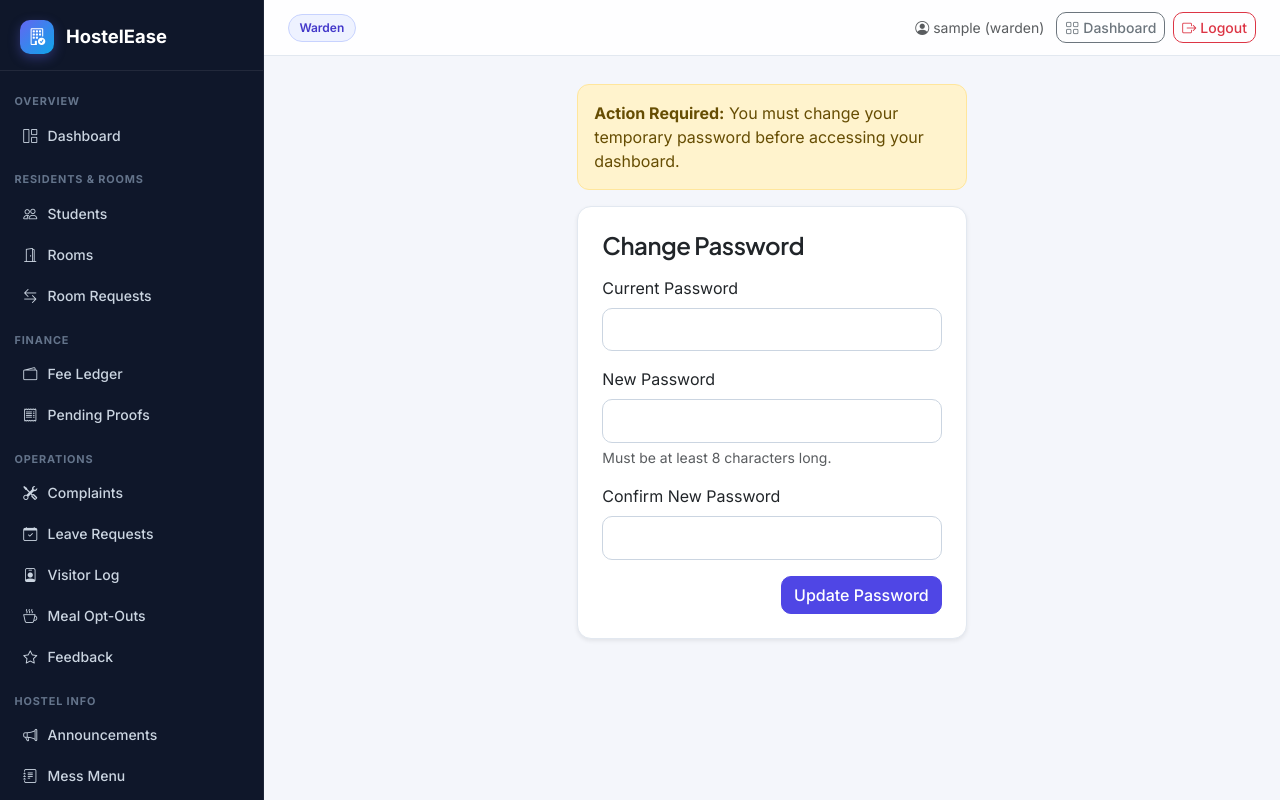
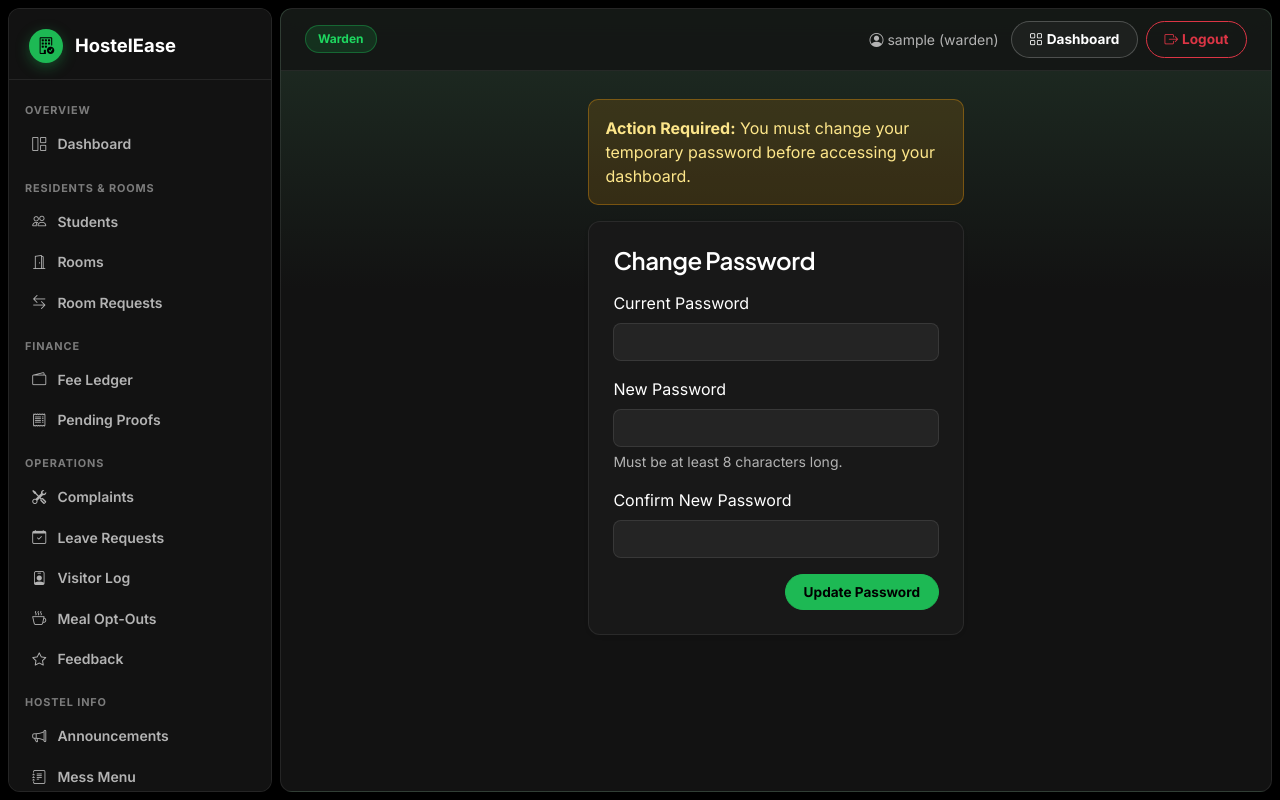
Before and after one commit to i253146-adnan1/HostelEase, a Django app: page /accounts/change-password/ in a window 1280 px wide. Run offline with Django 5.2, Linux system fonts and the light colour scheme; a user stored in the database is signed in; tables that the repository leaves empty hold one stand-in row (values such as "Sample post").

Commit message:
UI: Spotify-inspired dark theme (#121212/#181818/#1DB954) across templates

```diff
--- a/templates/accounts/student_dashboard.html
+++ b/templates/accounts/student_dashboard.html
@@ -13,10 +13,10 @@
             <p class="text-white-50 mb-0">Student Portal — View hostel updates and manage your requests.</p>
         </div>
         <div class="d-flex gap-2">
-            <a href="{% url 'accounts:student_profile' %}" class="btn btn-light btn-sm fw-semibold text-primary">
+            <a href="{% url 'accounts:student_profile' %}" class="btn btn-primary btn-sm fw-semibold">
                 <i class="bi bi-person-vcard me-1"></i>View Full Profile
             </a>
-            <a href="{% url 'accounts:change_password' %}" class="btn btn-outline-light btn-sm">
+            <a href="{% url 'accounts:change_password' %}" class="btn btn-outline-secondary btn-sm">
                 <i class="bi bi-key me-1"></i>Change Password
             </a>
         </div>
--- a/templates/accounts/warden_dashboard.html
+++ b/templates/accounts/warden_dashboard.html
@@ -12,7 +12,7 @@
             <h1 class="h3 fw-bold mb-1">Welcome, {{ user.username }}</h1>
             <p class="text-white-50 mb-0">Warden Portal — Manage hostel operations and student records.</p>
         </div>
-        <a href="{% url 'accounts:change_password' %}" class="btn btn-light btn-sm fw-semibold text-dark">
+        <a href="{% url 'accounts:change_password' %}" class="btn btn-outline-secondary btn-sm fw-semibold">
             <i class="bi bi-key me-1"></i>Change Password
         </a>
     </div>
--- a/templates/base.html
+++ b/templates/base.html
@@ -11,51 +11,62 @@
     <link href="https://cdn.jsdelivr.net/npm/bootstrap-icons@1.11.3/font/bootstrap-icons.min.css" rel="stylesheet">
     <style>
         :root {
-            --he-bg: #f4f6fb;
-            --he-surface: #ffffff;
-            --he-sidebar: #0f172a;
-            --he-sidebar-hover: rgba(255, 255, 255, 0.08);
-            --he-sidebar-active: linear-gradient(135deg, #4f46e5 0%, #6366f1 100%);
-            --he-primary: #4f46e5;
-            --he-primary-dark: #4338ca;
-            --he-border: #e2e8f0;
-            --he-text: #0f172a;
-            --he-muted: #64748b;
-            --he-radius: 14px;
-            --he-shadow-sm: 0 1px 3px rgba(15, 23, 42, 0.05), 0 1px 2px rgba(15, 23, 42, 0.03);
-            --he-shadow-md: 0 10px 25px -5px rgba(15, 23, 42, 0.08), 0 4px 10px -2px rgba(15, 23, 42, 0.04);
+            --sp-black: #000000;
+            --sp-base: #121212;
+            --sp-surface: #181818;
+            --sp-elevated: #242424;
+            --sp-hover: #2a2a2a;
+            --sp-green: #1db954;
+            --sp-green-bright: #1ed760;
+            --sp-text: #ffffff;
+            --sp-subtext: #b3b3b3;
+            --sp-border: rgba(255, 255, 255, 0.08);
+            --sp-radius: 12px;
         }
 
         body {
             font-family: 'Inter', -apple-system, BlinkMacSystemFont, sans-serif;
-            background-color: var(--he-bg);
-            color: var(--he-text);
+            background-color: var(--sp-black);
+            color: var(--sp-text);
             -webkit-font-smoothing: antialiased;
         }
 
         h1, h2, h3, h4, h5, h6, .navbar-brand {
             font-family: 'Plus Jakarta Sans', 'Inter', sans-serif;
             letter-spacing: -0.02em;
+            color: var(--sp-text);
+        }
+
+        a {
+            color: var(--sp-green-bright);
+        }
+
+        a:hover {
+            color: #ffffff;
         }
 
         /* Layout shell */
         .he-shell {
             display: flex;
             min-height: 100vh;
+            gap: 0.5rem;
+            padding: 0.5rem;
+            background: var(--sp-black);
         }
 
         .he-sidebar {
             width: 264px;
             flex-shrink: 0;
-            background: var(--he-sidebar);
-            color: #cbd5e1;
+            background: var(--sp-base);
+            color: var(--sp-subtext);
             display: flex;
             flex-direction: column;
             position: sticky;
-            top: 0;
-            height: 100vh;
+            top: 0.5rem;
+            height: calc(100vh - 1rem);
             overflow-y: auto;
-            border-right: 1px solid rgba(255, 255, 255, 0.06);
+            border-radius: var(--sp-radius);
+            border: 1px solid var(--sp-border);
         }
 
         .he-sidebar-brand {
@@ -63,58 +74,58 @@
             display: flex;
             align-items: center;
             gap: 0.75rem;
-            color: #fff;
+            color: #ffffff;
             text-decoration: none;
             font-weight: 800;
             font-size: 1.15rem;
-            border-bottom: 1px solid rgba(255, 255, 255, 0.08);
+            border-bottom: 1px solid var(--sp-border);
         }
 
         .he-brand-icon {
             width: 34px;
             height: 34px;
-            border-radius: 10px;
-            background: linear-gradient(135deg, #6366f1, #0ea5e9);
+            border-radius: 50%;
+            background: var(--sp-green);
             display: inline-flex;
             align-items: center;
             justify-content: center;
-            color: #fff;
+            color: #000000;
             font-size: 1.05rem;
-            box-shadow: 0 4px 12px rgba(99, 102, 241, 0.35);
+            font-weight: 700;
+            box-shadow: 0 4px 14px rgba(29, 185, 84, 0.35);
         }
 
         .he-nav-section {
-            padding: 0.9rem 0.9rem 0.25rem;
+            padding: 0.9rem 1rem 0.25rem;
             font-size: 0.68rem;
             text-transform: uppercase;
             letter-spacing: 0.08em;
-            color: #64748b;
+            color: #7c7c7c;
             font-weight: 700;
         }
 
         .he-nav-link {
             display: flex;
             align-items: center;
-            gap: 0.65rem;
-            margin: 0.15rem 0.65rem;
-            padding: 0.55rem 0.8rem;
-            border-radius: 10px;
-            color: #cbd5e1;
+            gap: 0.7rem;
+            margin: 0.12rem 0.6rem;
+            padding: 0.55rem 0.85rem;
+            border-radius: 8px;
+            color: var(--sp-subtext);
             text-decoration: none;
             font-size: 0.875rem;
-            font-weight: 500;
-            transition: background 0.15s ease, color 0.15s ease, transform 0.15s ease;
+            font-weight: 600;
+            transition: background 0.15s ease, color 0.15s ease;
         }
 
         .he-nav-link:hover {
-            background: var(--he-sidebar-hover);
+            background: var(--sp-hover);
             color: #ffffff;
         }
 
         .he-nav-link.active {
-            background: var(--he-sidebar-active);
-            color: #ffffff;
-            box-shadow: 0 4px 12px rgba(79, 70, 229, 0.3);
+            background: var(--sp-elevated);
+            color: var(--sp-green-bright);
         }
 
         .he-main-wrap {
@@ -122,12 +133,16 @@
             min-width: 0;
             display: flex;
             flex-direction: column;
+            background: linear-gradient(180deg, #1f2e24 0%, var(--sp-base) 280px, var(--sp-base) 100%);
+            border-radius: var(--sp-radius);
+            border: 1px solid var(--sp-border);
+            overflow: hidden;
         }
 
         .he-topbar {
-            background: rgba(255, 255, 255, 0.88);
-            backdrop-filter: blur(10px);
-            border-bottom: 1px solid var(--he-border);
+            background: rgba(18, 18, 18, 0.75);
+            backdrop-filter: blur(14px);
+            border-bottom: 1px solid var(--sp-border);
             padding: 0.75rem 1.5rem;
             position: sticky;
             top: 0;
@@ -135,141 +150,223 @@
         }
 
         .he-content {
-            padding: 1.75rem 1.5rem 2.5rem;
+            padding: 1.75rem 1.75rem 2.5rem;
             max-width: 1320px;
             width: 100%;
             margin: 0 auto;
-            animation: heFadeIn 0.2s ease-out;
+            animation: spFadeIn 0.2s ease-out;
         }
 
-        @keyframes heFadeIn {
+        @keyframes spFadeIn {
             from { opacity: 0; transform: translateY(4px); }
             to { opacity: 1; transform: translateY(0); }
         }
 
         /* Public navbar */
         .he-public-nav {
-            background: rgba(255, 255, 255, 0.9);
+            background: rgba(18, 18, 18, 0.92);
             backdrop-filter: blur(12px);
-            border-bottom: 1px solid var(--he-border);
+            border-bottom: 1px solid var(--sp-border);
         }
 
-        /* Global SaaS component polish */
+        /* Global Spotify dark overrides across all 44 templates */
         .card {
-            border: 1px solid var(--he-border) !important;
-            border-radius: var(--he-radius) !important;
-            box-shadow: var(--he-shadow-sm);
-            transition: transform 0.18s ease, box-shadow 0.18s ease;
+            background-color: var(--sp-surface) !important;
+            color: var(--sp-text) !important;
+            border: 1px solid var(--sp-border) !important;
+            border-radius: var(--sp-radius) !important;
+            box-shadow: 0 8px 24px rgba(0, 0, 0, 0.35);
+            transition: background-color 0.18s ease, transform 0.18s ease;
         }
 
         .he-card-hover:hover {
+            background-color: var(--sp-hover) !important;
             transform: translateY(-2px);
-            box-shadow: var(--he-shadow-md);
         }
 
         .card-header {
-            border-bottom: 1px solid var(--he-border);
-            border-top-left-radius: var(--he-radius) !important;
-            border-top-right-radius: var(--he-radius) !important;
+            background-color: rgba(255, 255, 255, 0.03) !important;
+            color: var(--sp-text) !important;
+            border-bottom: 1px solid var(--sp-border) !important;
         }
 
+        .bg-white {
+            background-color: var(--sp-surface) !important;
+            color: var(--sp-text) !important;
+        }
+
+        .bg-light {
+            background-color: var(--sp-elevated) !important;
+            color: var(--sp-text) !important;
+        }
+
+        .text-dark {
+            color: var(--sp-text) !important;
+        }
+
+        .text-muted, .form-text {
+            color: var(--sp-subtext) !important;
+        }
+
+        .border, .border-bottom, .border-top {
+            border-color: var(--sp-border) !important;
+        }
+
+        /* Pill buttons */
         .btn {
-            border-radius: 10px;
-            font-weight: 500;
-            transition: all 0.15s ease;
+            border-radius: 999px;
+            font-weight: 700;
+            font-size: 0.85rem;
+            padding: 0.45rem 1.1rem;
+            transition: transform 0.12s ease, background-color 0.15s ease, color 0.15s ease;
+        }
+
+        .btn:hover {
+            transform: scale(1.02);
         }
 
         .btn-primary {
-            background-color: var(--he-primary);
-            border-color: var(--he-primary);
+            background-color: var(--sp-green);
+            border-color: var(--sp-green);
+            color: #000000 !important;
         }
 
         .btn-primary:hover, .btn-primary:focus {
-            background-color: var(--he-primary-dark);
-            border-color: var(--he-primary-dark);
+            background-color: var(--sp-green-bright);
+            border-color: var(--sp-green-bright);
+            color: #000000 !important;
         }
 
         .btn-outline-primary {
-            color: var(--he-primary);
-            border-color: #c7d2fe;
+            color: var(--sp-green-bright);
+            border-color: rgba(29, 185, 84, 0.55);
+            background: rgba(29, 185, 84, 0.08);
         }
 
         .btn-outline-primary:hover {
-            background-color: var(--he-primary);
-            border-color: var(--he-primary);
-            color: #fff;
+            background-color: var(--sp-green);
+            border-color: var(--sp-green);
+            color: #000000 !important;
         }
 
-        .form-control, .form-select {
-            border-radius: 10px;
-            border-color: #cbd5e1;
-            padding: 0.55rem 0.85rem;
+        .btn-outline-secondary, .btn-outline-dark {
+            color: #ffffff;
+            border-color: rgba(255, 255, 255, 0.22);
+            background: rgba(255, 255, 255, 0.04);
+        }
+
+        .btn-outline-secondary:hover, .btn-outline-dark:hover {
+            background-color: #ffffff;
+            border-color: #ffffff;
+            color: #000000;
+        }
+
+        /* Dark inputs */
+        .form-control, .form-select, .input-group-text {
+            background-color: var(--sp-elevated) !important;
+            color: var(--sp-text) !important;
+            border-color: rgba(255, 255, 255, 0.14) !important;
+            border-radius: 8px;
+        }
+
+        .form-control::placeholder {
+            color: #7c7c7c;
         }
 
         .form-control:focus, .form-select:focus {
-            border-color: #6366f1;
-            box-shadow: 0 0 0 3px rgba(99, 102, 241, 0.15);
+            border-color: var(--sp-green) !important;
+            box-shadow: 0 0 0 3px rgba(29, 185, 84, 0.25) !important;
         }
 
+        /* Dark tables */
         .table-responsive {
-            border-radius: var(--he-radius);
-            border: 1px solid var(--he-border);
-            box-shadow: var(--he-shadow-sm);
-            background: #fff;
+            border-radius: var(--sp-radius);
+            border: 1px solid var(--sp-border);
+            background: var(--sp-surface);
         }
 
         .table {
+            --bs-table-bg: transparent;
+            --bs-table-color: #ffffff;
+            --bs-table-striped-bg: rgba(255, 255, 255, 0.03);
+            --bs-table-striped-color: #ffffff;
+            --bs-table-hover-bg: rgba(255, 255, 255, 0.07);
+            --bs-table-hover-color: #ffffff;
+            --bs-table-border-color: rgba(255, 255, 255, 0.07);
             margin-bottom: 0;
         }
 
-        .table thead th {
-            background-color: #f8fafc;
-            color: #475569;
-            font-size: 0.75rem;
+        .table thead th, .table-light {
+            background-color: rgba(255, 255, 255, 0.04) !important;
+            color: var(--sp-subtext) !important;
+            font-size: 0.74rem;
             text-transform: uppercase;
-            letter-spacing: 0.05em;
+            letter-spacing: 0.06em;
             font-weight: 700;
-            border-bottom: 1px solid var(--he-border);
             padding: 0.85rem 1rem;
         }
 
         .table tbody td {
             padding: 0.85rem 1rem;
-            border-color: #f1f5f9;
             vertical-align: middle;
         }
 
+        .list-group-item {
+            background-color: var(--sp-surface);
+            color: var(--sp-text);
+            border-color: var(--sp-border);
+        }
+
         .badge {
-            font-weight: 600;
-            padding: 0.4em 0.7em;
+            font-weight: 700;
+            padding: 0.4em 0.75em;
             border-radius: 999px;
         }
 
         .alert {
-            border-radius: 12px;
+            border-radius: 10px;
             border-width: 1px;
         }
 
-        .alert-error {
-            background-color: #fef2f2;
-            border-color: #fecaca;
-            color: #991b1b;
+        .alert-info {
+            background-color: rgba(29, 185, 84, 0.12);
+            border-color: rgba(29, 185, 84, 0.35);
+            color: #d1fae5;
+        }
+
+        .alert-warning {
+            background-color: rgba(245, 158, 11, 0.14);
+            border-color: rgba(245, 158, 11, 0.35);
+            color: #fde68a;
+        }
+
+        .alert-danger, .alert-error {
+            background-color: rgba(239, 68, 68, 0.15);
+            border-color: rgba(239, 68, 68, 0.4);
+            color: #fecaca;
+        }
+
+        .alert-success {
+            background-color: rgba(29, 185, 84, 0.18);
+            border-color: rgba(29, 185, 84, 0.45);
+            color: #bbf7d0;
         }
 
         .he-hero-banner {
-            background: linear-gradient(135deg, #0f172a 0%, #1e1b4b 55%, #312e81 100%);
+            background: linear-gradient(135deg, #1db954 0%, #14532d 48%, #181818 100%);
             color: #ffffff;
-            border-radius: 18px;
-            box-shadow: var(--he-shadow-md);
+            border-radius: 16px;
+            border: 1px solid rgba(29, 185, 84, 0.28);
+            box-shadow: 0 14px 36px rgba(0, 0, 0, 0.45);
         }
 
         .he-role-pill {
-            background: #eef2ff;
-            color: #4338ca;
-            border: 1px solid #c7d2fe;
+            background: rgba(29, 185, 84, 0.16);
+            color: var(--sp-green-bright);
+            border: 1px solid rgba(29, 185, 84, 0.4);
             font-size: 0.75rem;
-            font-weight: 600;
-            padding: 0.25rem 0.65rem;
+            font-weight: 700;
+            padding: 0.25rem 0.75rem;
             border-radius: 999px;
             text-transform: capitalize;
         }
@@ -330,7 +427,7 @@
                 <a class="he-nav-link" href="{% url 'operations:student_feedback' %}"><i class="bi bi-star"></i> Feedback</a>
             {% endif %}
         </div>
-        <div class="p-3 border-top border-secondary border-opacity-25 small text-secondary">
+        <div class="p-3 border-top border-secondary border-opacity-25 small">
             <a class="he-nav-link mx-0" href="{% url 'accounts:change_password' %}"><i class="bi bi-key"></i> Change Password</a>
         </div>
     </aside>
@@ -341,7 +438,7 @@
                 <button class="btn btn-outline-secondary btn-sm d-lg-none" type="button" data-bs-toggle="offcanvas" data-bs-target="#heMobileNav" aria-label="Toggle navigation">
                     <i class="bi bi-list"></i>
                 </button>
-                <a class="fw-bold text-dark text-decoration-none d-lg-none" href="{% url 'accounts:dashboard' %}">HostelEase</a>
+                <a class="fw-bold text-white text-decoration-none d-lg-none" href="{% url 'accounts:dashboard' %}">HostelEase</a>
                 <span class="he-role-pill d-none d-sm-inline-block">{{ user.role }}</span>
             </div>
             <div class="d-flex align-items-center gap-2">
@@ -355,7 +452,7 @@
         </header>
 
         <!-- Mobile Offcanvas Sidebar -->
-        <div class="offcanvas offcanvas-start text-bg-dark" tabindex="-1" id="heMobileNav" style="background:#0f172a;width:270px;">
+        <div class="offcanvas offcanvas-start text-bg-dark" tabindex="-1" id="heMobileNav" style="background:#121212;width:270px;">
             <div class="offcanvas-header border-bottom border-secondary border-opacity-25">
                 <h5 class="offcanvas-title fw-bold">HostelEase</h5>
                 <button type="button" class="btn-close btn-close-white" data-bs-dismiss="offcanvas"></button>
@@ -385,16 +482,15 @@
                 {% endif %}
             </div>
         </div>
-
 {% else %}
 <nav class="navbar navbar-expand-lg he-public-nav mb-4 py-3">
     <div class="container">
-        <a class="navbar-brand fw-bold d-flex align-items-center gap-2 text-dark" href="/">
+        <a class="navbar-brand fw-bold d-flex align-items-center gap-2 text-white" href="/">
             <span class="he-brand-icon"><i class="bi bi-building-check"></i></span>
             <span>HostelEase</span>
         </a>
         <div class="ms-auto">
-            <a class="btn btn-primary px-3" href="{% url 'accounts:login' %}"><i class="bi bi-box-arrow-in-right me-1"></i>Login</a>
+            <a class="btn btn-primary px-4" href="{% url 'accounts:login' %}"><i class="bi bi-box-arrow-in-right me-1"></i>Login</a>
         </div>
     </div>
 </nav>
@@ -405,7 +501,7 @@
         {% for message in messages %}
             <div class="alert alert-{{ message.tags|default:'info' }} alert-dismissible fade show shadow-sm" role="alert">
                 {{ message }}
-                <button type="button" class="btn-close" data-bs-dismiss="alert" aria-label="Close"></button>
+                <button type="button" class="btn-close btn-close-white" data-bs-dismiss="alert" aria-label="Close"></button>
             </div>
         {% endfor %}
     {% endif %}
--- a/templates/home.html
+++ b/templates/home.html
@@ -13,13 +13,13 @@
             <p class="fs-5 text-white-50 mb-4">
                 Streamlined hostel room allocations, transparent fee ledgers, complaints, leave approvals, meal planning, and resident services in one modern workspace.
             </p>
-            <a href="/accounts/login/" class="btn btn-light btn-lg fw-semibold px-4 text-primary">
+            <a href="/accounts/login/" class="btn btn-primary btn-lg px-4">
                 <i class="bi bi-box-arrow-in-right me-2"></i>Sign In
             </a>
         </div>
         <div class="col-lg-4 d-none d-lg-block text-center">
-            <div class="p-4 rounded-4 bg-white bg-opacity-10 border border-white border-opacity-15">
-                <i class="bi bi-building-check display-2 text-info"></i>
+            <div class="p-4 rounded-4 bg-black bg-opacity-25 border border-white border-opacity-10">
+                <i class="bi bi-building-check display-2" style="color:#1ed760;"></i>
                 <div class="mt-2 fw-semibold">Warden &amp; Student Portal</div>
                 <div class="small text-white-50">Role-isolated, fast &amp; auditable</div>
             </div>
```
